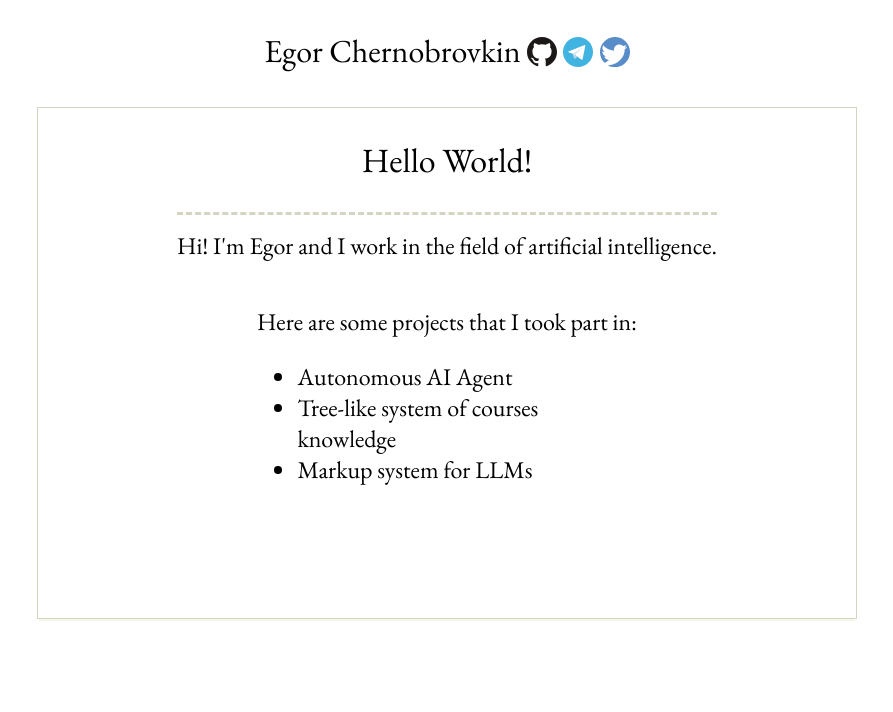
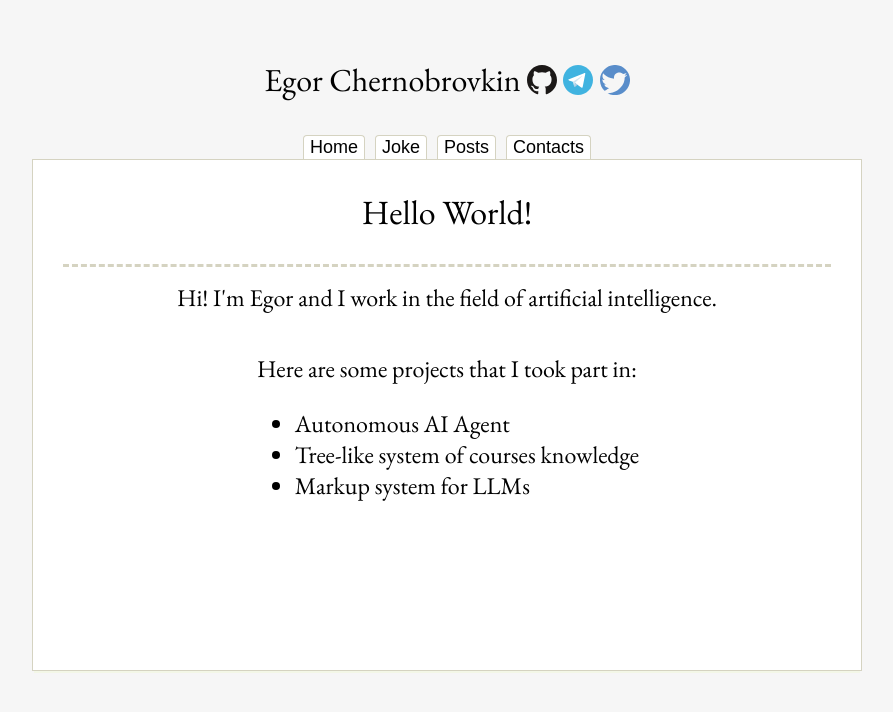
Before and after one commit to 3jasoon3/sum24_frontend, a plain HTML site: page index.html in a window 1280 px wide. Shown: the whole page, without its empty margins (193-1086 px from the left). Drawn offline with nearby package versions, Linux system fonts and the light colour scheme.

Commit message:
Latest changes

```diff
--- a/index.html
+++ b/index.html
@@ -2,8 +2,9 @@
 <html lang="en">
 <head>
     <meta charset="UTF-8">
-    <meta name="viewport" content="width=device-width">
+    <meta name="viewport" content="width=device-width, initial-scale=1.0">
     <link rel="stylesheet" href="./style/styles.css">
+    <script src="js/redirect.js"></script>
     <title>Egor Chernobrovkin</title>
 </head>
 <body>
@@ -23,6 +24,12 @@
             </span>
         </header>
     </div>
+    <nav id="nav-buttons">
+        <button id="home-btn">Home</button>
+        <button id="joke-btn">Joke</button>
+        <button id="joke-btn">Posts</button>
+        <button id="joke-btn">Contacts</button>
+    </nav>
     <div id="content">
         <div id="hello_world">
             Hello World!
--- /dev/null
+++ b/js/redirect.js
@@ -0,0 +1,4 @@
+window.onload = () => {
+    const jokeButton = document.getElementById("joke-btn");
+    jokeButton.onclick = () => { location.href = "./comic.html" }
+}
--- /dev/null
+++ b/style/comic.css
@@ -0,0 +1,28 @@
+body {
+    background-color: aliceblue;
+    font-family: Arial, Helvetica, sans-serif;
+}
+
+#comic {
+    display: flex;
+    flex-direction: column;
+    align-items: center;
+}
+
+#comic-image {
+    height: 50%;
+    width: 50%;
+    border: 2px solid #1d1d1c;
+    border-radius: 3px;
+}
+
+#comid-date {
+    font-size: 70%;
+}
+
+#home-btn {
+    border: 1px solid #d5d3c1;
+    border-radius: 4px;
+    background: white;
+    font-size: large;
+}
--- a/style/styles.css
+++ b/style/styles.css
@@ -1,10 +1,19 @@
 @import url('https://fonts.googleapis.com/css2?family=EB+Garamond:ital,wght@0,400..800;1,400..800&display=swap');
 
+body {
+    display: flex;
+    flex-direction: column;
+    align-items: center;
+    justify-content: center;
+    min-height: 100vh;
+    margin: 0;
+    background: rgb(246, 246, 246);
+    font-family: "EB Garamond", serif;
+}
+
 #content {
+    margin-bottom: 100px;
     border: 1px solid #d5d3c1;
-    hyphens: auto;
-    margin-left: auto;
-    margin-right: auto;
     text-align: center;
     min-height: 450px;
     width: 60%;
@@ -12,11 +21,14 @@
     background: white;
     box-shadow: 0 4px 0 -2px #f3f7e7;
     font-family: "EB Garamond", serif;
-
+    display: flex;
+    flex-direction: column;
+    align-items: center;
 }
 
 #icons {
     vertical-align: middle;
+    margin-bottom: 20px;
 }
 
 #hello_world {
@@ -30,7 +42,8 @@
     position: relative;
     border-top: #d5d3c1 dashed;
     padding-top: 15px;
-    display: inline-block;
+    width: 100%;
+    text-align: center;
 }
 
 #projects {
@@ -46,7 +59,6 @@
 #list {
     margin: 0 auto;
     text-align: left;
-    width: 50%;
 }
 
 #name {
@@ -61,3 +73,23 @@ a {
     color: inherit;
     text-decoration: none;
 }
+
+#nav-buttons {
+    display: flex;
+    justify-content: center;
+    column-gap: 10px;
+}
+
+#nav-buttons button {
+    border: 1px solid #d5d3c1;
+    border-radius: 4px;
+    border-bottom-left-radius: 0px;
+    border-bottom-right-radius: 0px;
+    border-bottom: none;
+    background: white;
+    font-size: large;
+}
+
+#nav-buttons button:hover {
+	box-shadow: 0 0 0 1px #abaaa1;
+}
```
Also changed, not shown: comic.html (added, +19 -0 lines), js/comic.js (added, +35 -0 lines).
